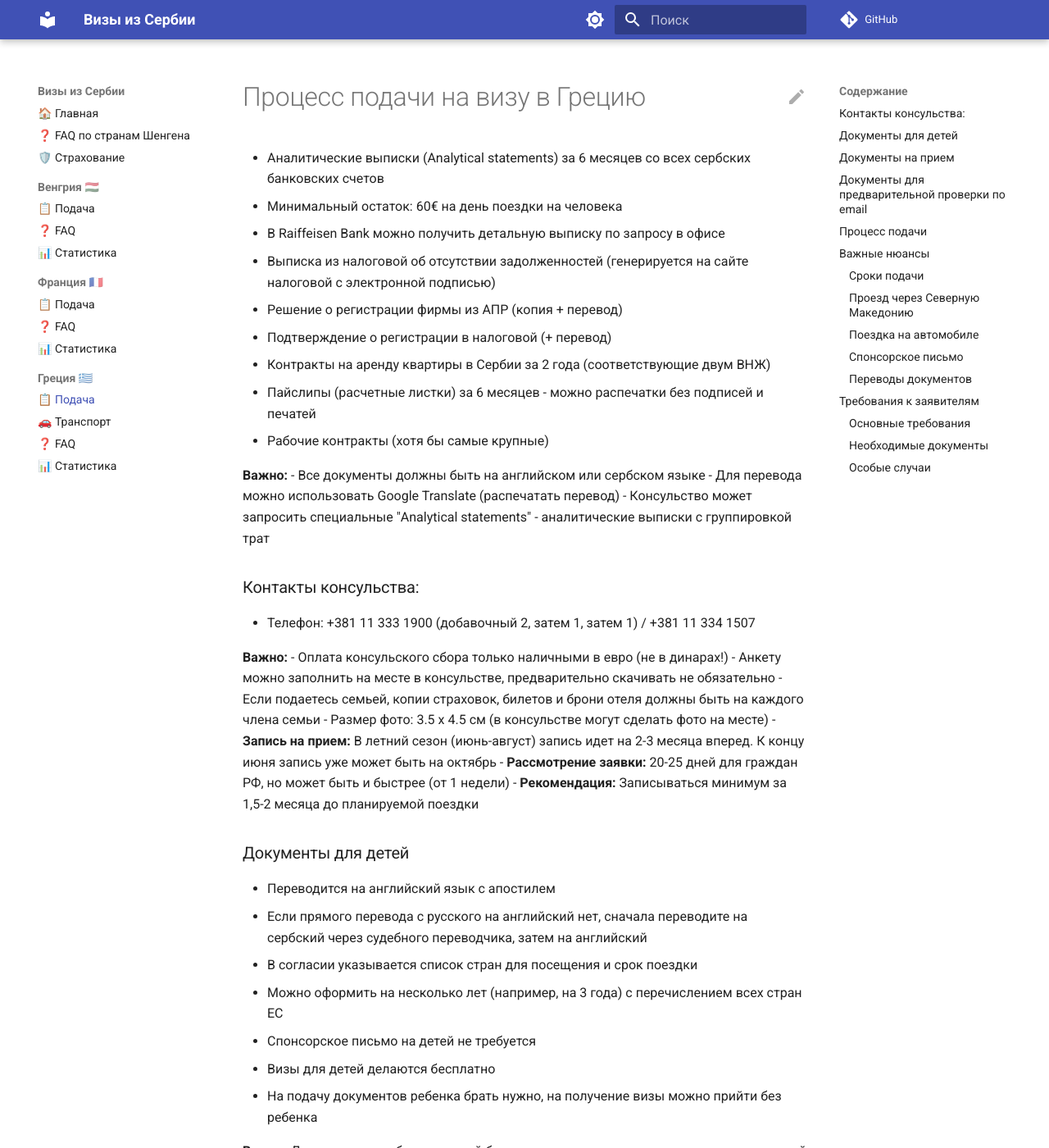
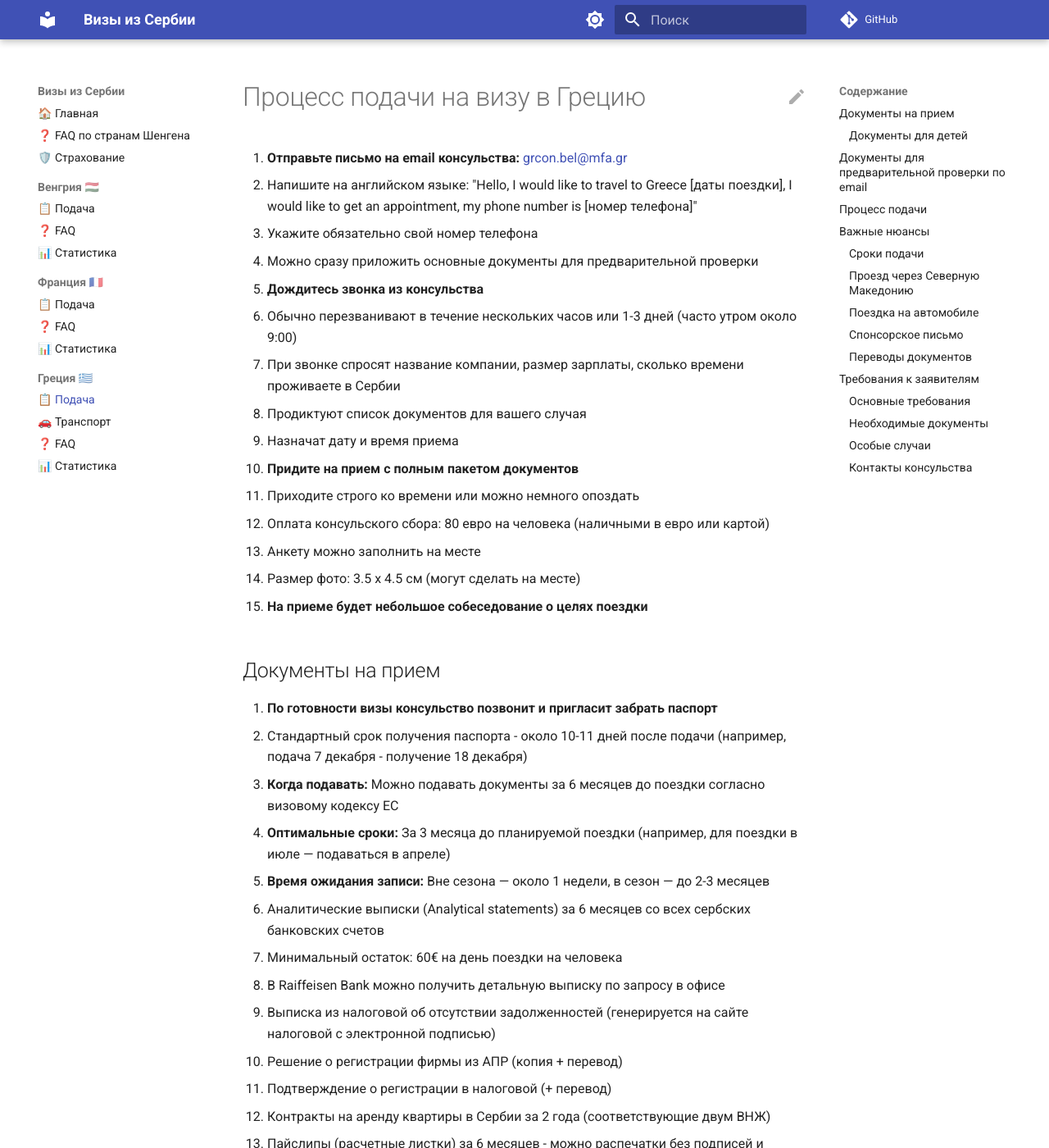
Before and after one commit to tgdigest/serbia-visas-for-other-countries, an MkDocs documentation site: the page built from docs/greece/guide.md, in a window 1280 px wide and 1400 px high. Shown: the whole window at 82% size. Built offline with MkDocs 1.6.1 and Material for MkDocs 9.7.7, drawn with Linux system fonts in a browser that asks for light colours; comment, search, counter and statistics services are not loaded; some of the changed text lies outside the part shown.

Commit message:
prompt, docs

```diff
--- a/docs/greece/guide.md
+++ b/docs/greece/guide.md
@@ -1,4 +1,31 @@
 # Процесс подачи на визу в Грецию
+1. **Отправьте письмо на email консульства:** grcon.bel@mfa.gr
+   - Напишите на английском языке: "Hello, I would like to travel to Greece [даты поездки], I would like to get an appointment, my phone number is [номер телефона]"
+   - Укажите обязательно свой номер телефона
+   - Можно сразу приложить основные документы для предварительной проверки
+
+2. **Дождитесь звонка из консульства**
+   - Обычно перезванивают в течение нескольких часов или 1-3 дней (часто утром около 9:00)
+   - При звонке спросят название компании, размер зарплаты, сколько времени проживаете в Сербии
+   - Продиктуют список документов для вашего случая
+   - Назначат дату и время приема
+
+3. **Придите на прием с полным пакетом документов**
+   - Приходите строго ко времени или можно немного опоздать
+   - Оплата консульского сбора: 80 евро на человека (наличными в евро или картой)
+   - Анкету можно заполнить на месте
+   - Размер фото: 3.5 x 4.5 см (могут сделать на месте)
+
+4. **На приеме будет небольшое собеседование о целях поездки**
+
+## Документы на прием
+
+6. **По готовности визы консульство позвонит и пригласит забрать паспорт**
+   - Стандартный срок получения паспорта - около 10-11 дней после подачи (например, подача 7 декабря - получение 18 декабря)
+
+- **Когда подавать:** Можно подавать документы за 6 месяцев до поездки согласно визовому кодексу ЕС
+- **Оптимальные сроки:** За 3 месяца до планируемой поездки (например, для поездки в июле — подаваться в апреле)
+- **Время ожидания записи:** Вне сезона — около 1 недели, в сезон — до 2-3 месяцев
 
 - Аналитические выписки (Analytical statements) за 6 месяцев со всех сербских банковских счетов
   - Минимальный остаток: 60€ на день поездки на человека
@@ -10,22 +37,13 @@
 - Пайслипы (расчетные листки) за 6 месяцев - можно распечатки без подписей и печатей
 - Рабочие контракты (хотя бы самые крупные)
 
-**Важно:**
 - Все документы должны быть на английском или сербском языке
 - Для перевода можно использовать Google Translate (распечатать перевод)
 - Консульство может запросить специальные "Analytical statements" - аналитические выписки с группировкой трат
 
-### Контакты консульства:
-- Телефон: +381 11 333 1900 (добавочный 2, затем 1, затем 1) / +381 11 334 1507
-
 **Важно:**
-- Оплата консульского сбора только наличными в евро (не в динарах!)
-- Анкету можно заполнить на месте в консульстве, предварительно скачивать не обязательно
-- Если подаетесь семьей, копии страховок, билетов и брони отеля должны быть на каждого члена семьи
-- Размер фото: 3.5 x 4.5 см (в консульстве могут сделать фото на месте)
 - **Запись на прием:** В летний сезон (июнь-август) запись идет на 2-3 месяца вперед. К концу июня запись уже может быть на октябрь
 - **Рассмотрение заявки:** 20-25 дней для граждан РФ, но может быть и быстрее (от 1 недели)
-- **Рекомендация:** Записываться минимум за 1,5-2 месяца до планируемой поездки
 
 ### Документы для детей
   - Переводится на английский язык с апостилем
@@ -63,13 +80,7 @@
 
 ## Процесс подачи
 
-1. Отправьте документы для предварительной проверки на email: grcon.bel@mfa.gr (укажите в письме свой номер телефона)
-2. Дождитесь звонка из консульства (обычно перезванивают в течение нескольких часов или 1-3 дней)
-3. После одобрения документов и назначения даты придите на прием с полным пакетом документов. Оплата консульского сбора возможна как наличными в евро (80 евро на человека), так и картой
-4. На приеме будет небольшое собеседование о целях поездки
 5. Сдача биометрических данных (отпечатки пальцев и фото)
-6. По готовности визы консульство позвонит и пригласит забрать паспорт
-7. Стандартный срок получения паспорта - около 10-11 дней после подачи (например, подача 7 декабря - получение 18 декабря)
 
 ## Важные нюансы
 
@@ -115,8 +126,10 @@
 ### Переводы документов
 
 - Для некоторых документов (например, договоров) консульство может принять онлайн-перевод с русского на сербский, распечатанный самостоятельно
-- Официальные документы (свидетельства о рождении, браке) требуют перевода судебного переводчика
-- Свидетельства о браке и рождении детей также заверяются у нотариуса или переводятся судебным переводчиком
+- Официальные документы (свидетельства о рождении, браке) требуют перевода судебного переводчика на английский язык
+- Рекомендуемое агентство для перевода: Prevodilačka agencija Abc prevodi (Novi Beograd, YU Biznis Centar New, Bulevar Mihajla Pupina 10ž)
+  - Готовность перевода: 3-4 дня
+  - Переводят и сразу заверяют
 - Для пар достаточно документа civil union или свидетельства о браке без апостиля (только перевод судебного переводчика)
 
 ## Требования к заявителям
@@ -151,8 +164,19 @@
 **Важно:**
 - При звонке в консульство могут попросить продиктовать даты обоих боравков для подтверждения второго года проживания
 - Если у вас боравак на 3 года с первого раза, нужно прожить по нему минимум год перед подачей
+- Выписки из банка можно распечатать самостоятельно без заверения банком (например, ежемесячные выписки Raiffeisen Bank, приходящие на email)
 
 ### Особые случаи
 
-- **Новорожденные дети:** Если у родителей уже третий год ВНЖ, а у ребенка (например, 3 месяца) первый ВНЖ - вопрос решается индивидуально. Рекомендуется написать на email консульства с указанием номера телефона для консультации
+- **Новорожденные дети:** Требование о втором боравке распространяется на всех членов семьи, включая детей. Если ребенку менее года и у него первый ВНЖ - консульство может отказать в приеме документов
 - **Длительные поездки:** При запросе визы на месяц с маршрутом на машине и оплаченными бронями на весь период - решение принимается индивидуально
+- **Безработные:** Необходимо предоставить спонсорское письмо и финансовые документы спонсора
+- **Самозанятые/ИП без местной работы:** Требуется показать движение средств на сербской карте и документы на недвижимость. Российские документы о самозанятости/ИП могут не потребоваться
+
+### Контакты консульства
+
+- **Email:** grcon.bel@mfa.gr
+- **Телефон:** +381 11 333 1900 (добавочный 2, затем 1, затем 1) / +381 11 334 1507
+- **Режим работы:** Звонки принимают в рабочие часы, перезванивают обычно утром около 9:00
+
+**Важно:** Записи через сайт нет, только через email или телефон
```
Also changed, not shown: other parts of docs/greece/guide.md (+0 -1 lines), docs/greece/faq.md (+12 -0 lines), 1 other file.
